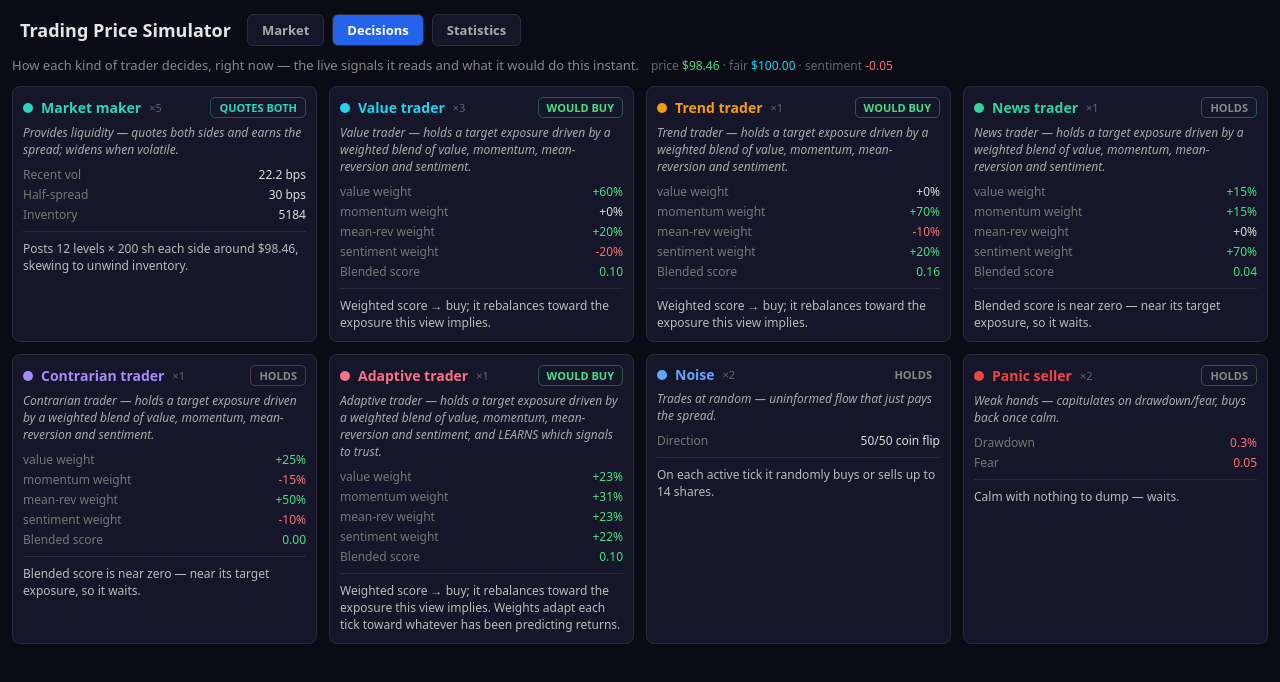
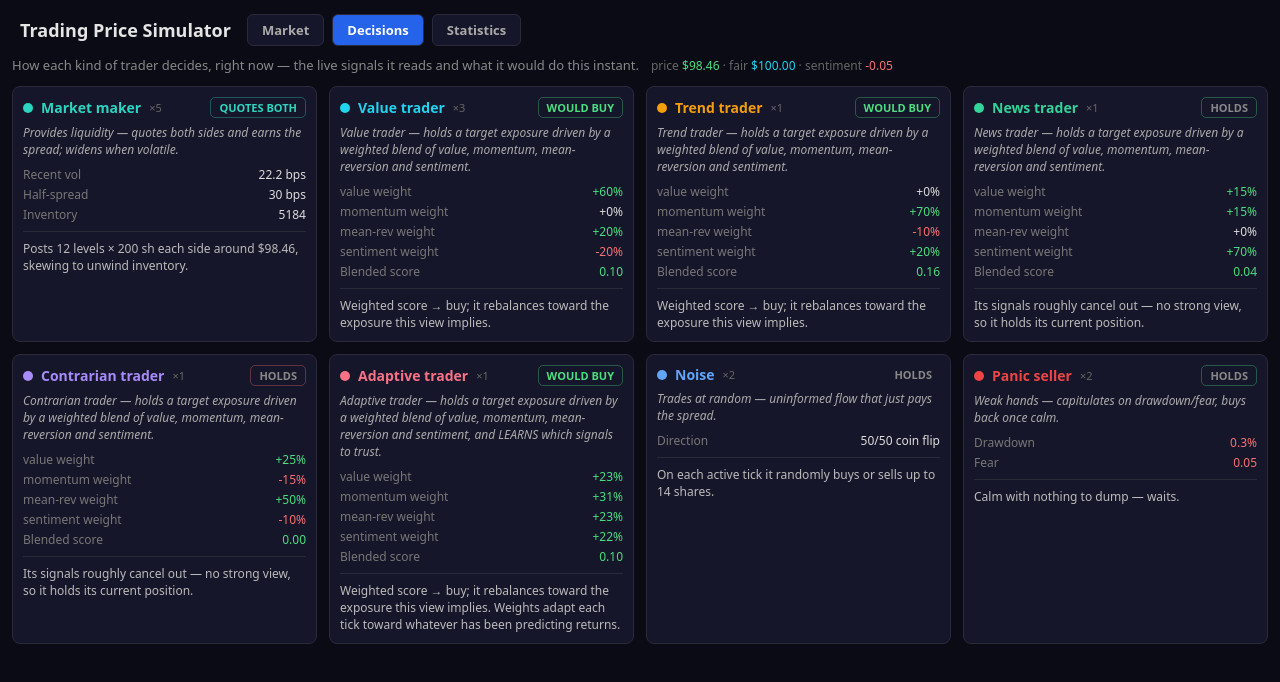
Before and after one commit to Larryun/trading-sim, a React (Vite) app: page /decisions in a window 1280 px wide. Shown: the top 682 px of the page. Built offline with nearby package versions, Linux system fonts and the light colour scheme.

Commit message:
Clarify trader hold explanation on the Decisions view

```diff
--- a/src/sim/agents.ts
+++ b/src/sim/agents.ts
@@ -358,7 +358,7 @@ export function explainDecision(agent: Agent, market: MarketState): DecisionExpl
         signals,
         verdict: v,
         detail: v === 'hold'
-          ? 'Blended score is near zero — near its target exposure, so it waits.'
+          ? 'Its signals roughly cancel out — no strong view, so it holds its current position.'
           : `Weighted score → ${v}; it rebalances toward the exposure this view implies.${learns ? ' Weights adapt each tick toward whatever has been predicting returns.' : ''}`,
       };
     }
```
